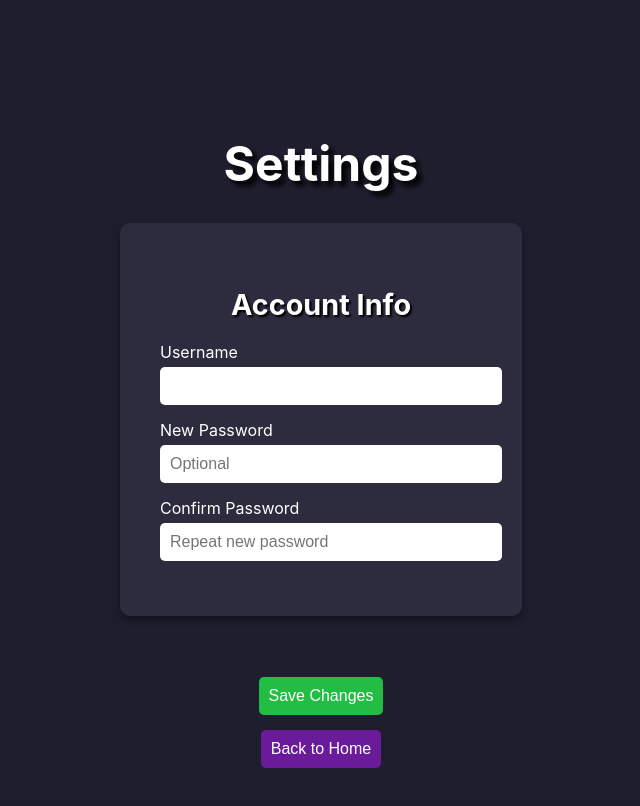
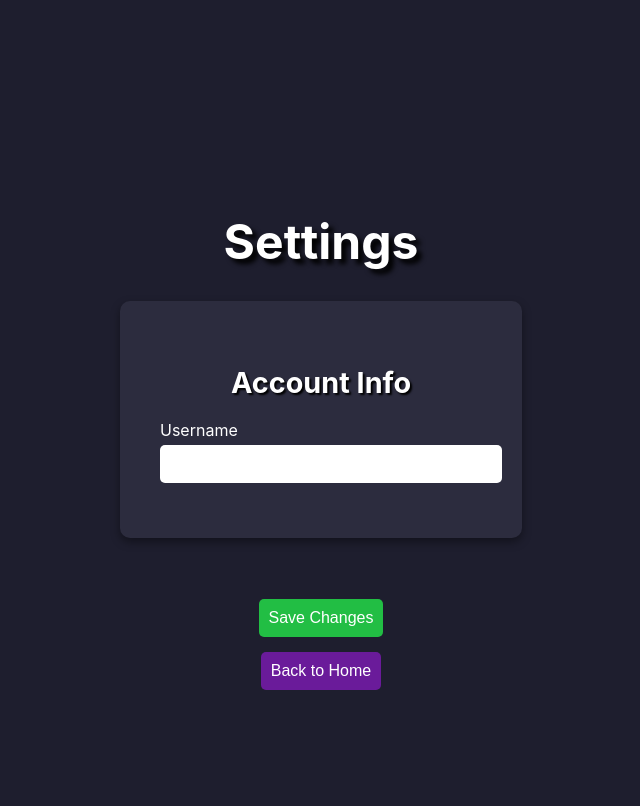
Before and after one commit to Bernardo4472/varztai, a React (Vite) app in the folder frontend/: page /settings in a window 1280 px wide. Shown: the top 806 px of the page, without its empty margins (319-959 px from the left). Built offline with nearby package versions, Linux system fonts and the light colour scheme.

Commit message:
Nera password lauku

```diff
--- a/frontend/src/pages/Room.tsx
+++ b/frontend/src/pages/Room.tsx
@@ -204,7 +204,7 @@ const Room: React.FC = () => {
         <button className="menu-btn" onClick={() => navigate('/playchoose')}>Leave Room</button>
       </div>
       <div style={{ position: 'absolute', top: '10px', left: '10px'}}>
-      <button onClick={startMusic}>Background Music</button>
+      <button className="menu-btn" onClick={startMusic}>Background Music</button>
       </div>
     </div>
   );
--- a/frontend/src/pages/Settings.tsx
+++ b/frontend/src/pages/Settings.tsx
@@ -57,22 +57,6 @@ const Settings: React.FC = () => {
             value={username}
             onChange={(e) => setUsername(e.target.value)}
           />
-
-          <label className="input-label">New Password</label>
-          <input
-            type="password"
-            placeholder="Optional"
-            value={password}
-            onChange={(e) => setPassword(e.target.value)}
-          />
-
-          <label className="input-label">Confirm Password</label>
-          <input
-            type="password"
-            placeholder="Repeat new password"
-            value={confirmPassword}
-            onChange={(e) => setConfirmPassword(e.target.value)}
-          />
         </div>
 
 
```
